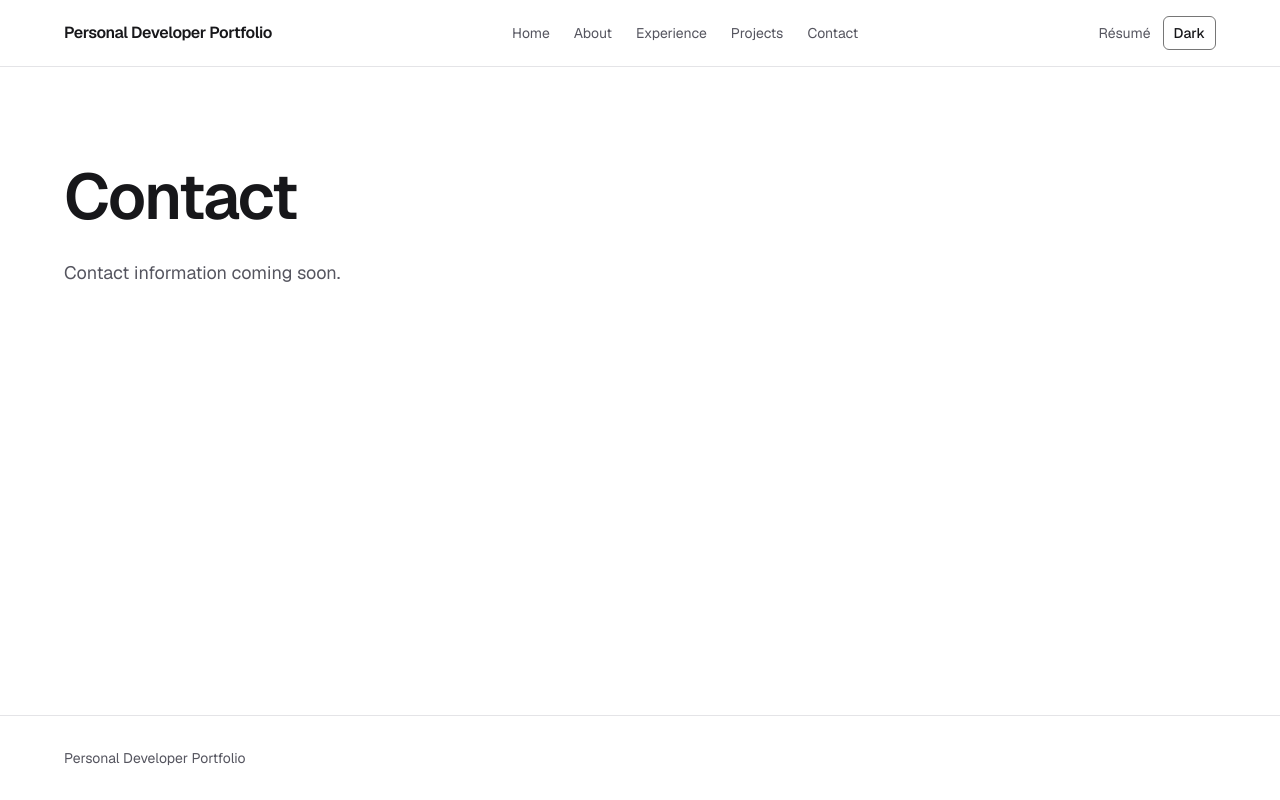
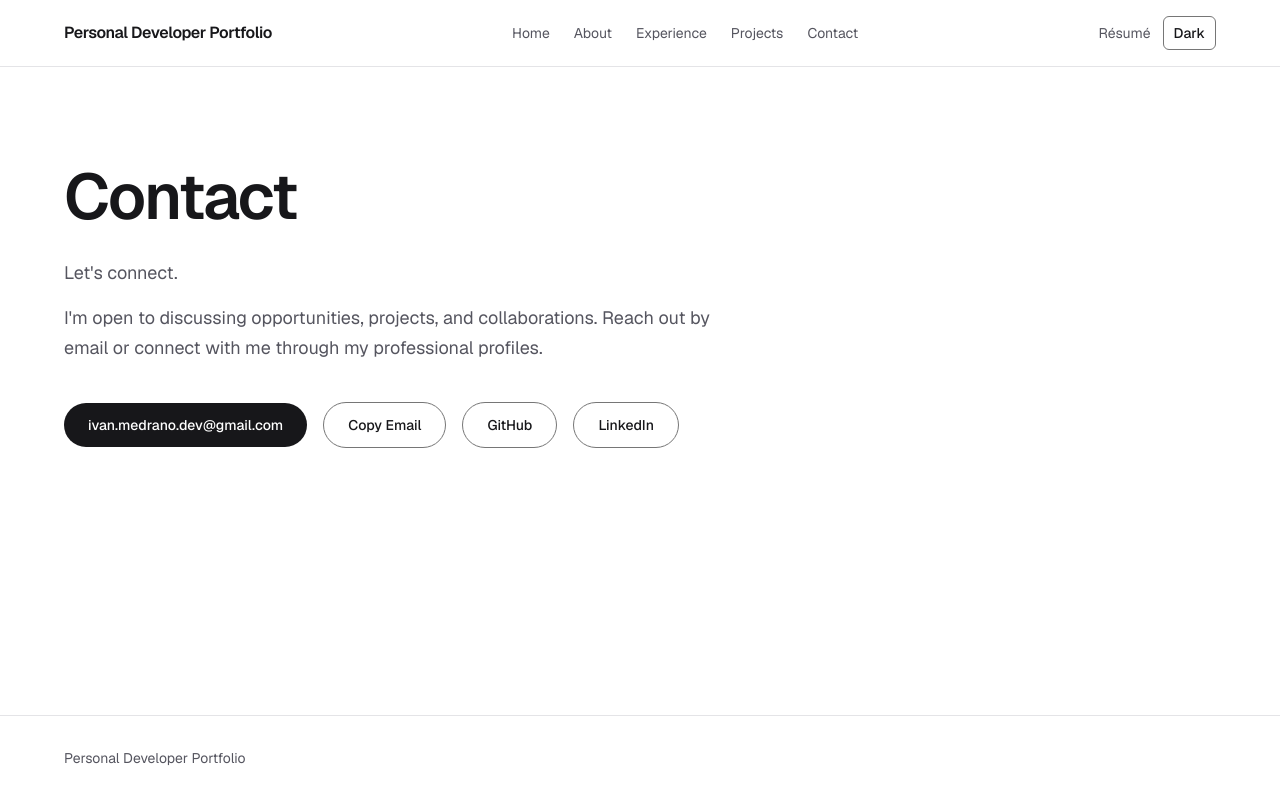
Before and after one commit to IvnnM/developer-portfolio, a Next.js app: page /contact in a window 1280 px wide. Built offline with nearby package versions, Linux system fonts and the light colour scheme.

Commit message:
feat(contact): implement contact page with email and profile links

```diff
--- a/src/app/contact/page.tsx
+++ b/src/app/contact/page.tsx
@@ -1,4 +1,44 @@
+"use client";
+
+import { useState } from "react";
+
+const EMAIL = "ivan.medrano.dev@gmail.com";
+const GITHUB_URL = "https://github.com/IvnnM";
+const LINKEDIN_URL = "https://www.linkedin.com/in/medrano-ivan/";
+
+type CopyStatus = {
+  kind: "idle" | "success" | "error";
+  message: string;
+};
+
 export default function ContactPage() {
+  const [copyStatus, setCopyStatus] = useState<CopyStatus>({
+    kind: "idle",
+    message: "",
+  });
+
+  async function handleCopyEmail() {
+    setCopyStatus({ kind: "idle", message: "" });
+
+    if (!navigator.clipboard) {
+      setCopyStatus({
+        kind: "error",
+        message: "Clipboard access is not available in this browser.",
+      });
+      return;
+    }
+
+    try {
+      await navigator.clipboard.writeText(EMAIL);
+      setCopyStatus({ kind: "success", message: "Email address copied." });
+    } catch {
+      setCopyStatus({
+        kind: "error",
+        message: "Failed to copy email address. Please copy it manually.",
+      });
+    }
+  }
+
   return (
     <section
       aria-labelledby="contact-heading"
@@ -13,7 +53,54 @@ export default function ContactPage() {
             Contact
           </h1>
           <p className="mt-7 max-w-2xl text-pretty text-lg leading-relaxed text-muted">
-            Contact information coming soon.
+            Let&apos;s connect.
+          </p>
+          <p className="mt-4 max-w-2xl text-pretty text-lg leading-relaxed text-muted">
+            I&apos;m open to discussing opportunities, projects, and collaborations.
+            Reach out by email or connect with me through my professional
+            profiles.
+          </p>
+
+          <div className="mt-10 flex flex-col gap-4 sm:flex-row sm:flex-wrap sm:items-center">
+            <a
+              href={`mailto:${EMAIL}`}
+              className="inline-flex min-h-11 w-full items-center justify-center rounded-full bg-foreground px-6 py-3 text-center text-sm font-medium text-background transition-colors hover:bg-accent hover:text-accent-ink sm:w-auto"
+            >
+              {EMAIL}
+            </a>
+            <button
+              type="button"
+              onClick={handleCopyEmail}
+              className="inline-flex min-h-11 w-full items-center justify-center rounded-full border border-control-line px-6 py-3 text-center text-sm font-medium text-foreground transition-colors hover:bg-surface sm:w-auto"
+            >
+              Copy Email
+            </button>
+            <a
+              href={GITHUB_URL}
+              target="_blank"
+              rel="noreferrer noopener"
+              className="inline-flex min-h-11 w-full items-center justify-center rounded-full border border-control-line px-6 py-3 text-center text-sm font-medium text-foreground transition-colors hover:bg-surface sm:w-auto"
+            >
+              GitHub
+            </a>
+            <a
+              href={LINKEDIN_URL}
+              target="_blank"
+              rel="noreferrer noopener"
+              className="inline-flex min-h-11 w-full items-center justify-center rounded-full border border-control-line px-6 py-3 text-center text-sm font-medium text-foreground transition-colors hover:bg-surface sm:w-auto"
+            >
+              LinkedIn
+            </a>
+          </div>
+
+          <p
+            role="status"
+            aria-live="polite"
+            className={`mt-6 text-sm ${
+              copyStatus.kind === "success" ? "text-accent" : "text-muted"
+            }`}
+          >
+            {copyStatus.message}
           </p>
         </header>
       </div>
```
Also changed, not shown: 1 other file (tests, documents, lock files or other folders).
